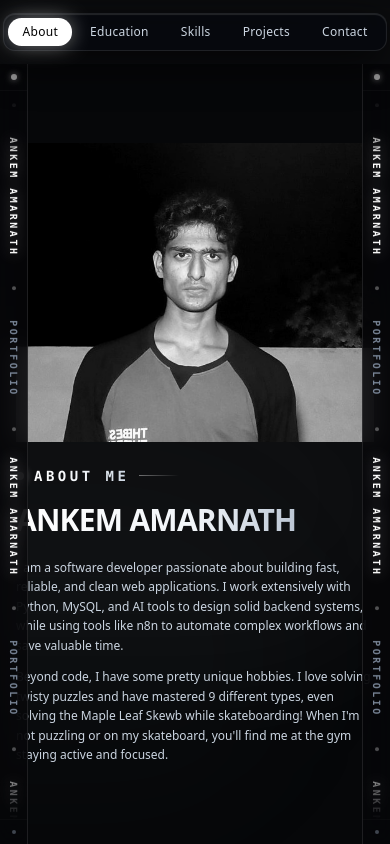
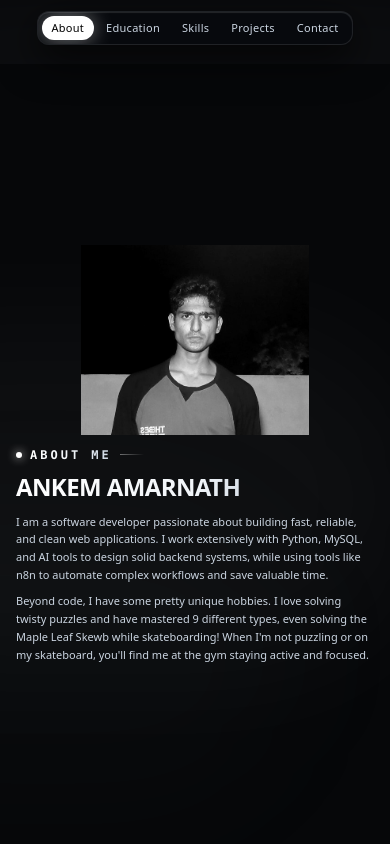
Before and after one commit to opensourceamar/amarnath-portfolio, a React (Vite) app: page / in a window 390 px wide. Built offline with nearby package versions, Linux system fonts and the light colour scheme.

Commit message:
Enhance mobile responsiveness across all portfolio sections while preserving desktop view

```diff
--- a/src/components/portfolio/AboutSection.tsx
+++ b/src/components/portfolio/AboutSection.tsx
@@ -1,47 +1,47 @@
 
 const AboutSection = () => {
   return (
-    <div className="w-full h-[calc(100vh-4rem)] flex items-center justify-center px-4 sm:px-8 lg:px-12 py-2 relative overflow-hidden bg-[#060709] text-slate-100 font-sans select-none">
+    <div className="w-full h-full min-h-[calc(100vh-4rem)] flex items-center justify-center px-4 sm:px-8 lg:px-12 py-2 sm:py-4 relative overflow-y-auto lg:overflow-hidden bg-[#060709] text-slate-100 font-sans select-none">
       {/* Silver & Slate Ambient Glow */}
       <div className="absolute top-1/3 left-1/4 -translate-x-1/2 w-[650px] h-[350px] bg-white/[0.035] rounded-full blur-3xl pointer-events-none" />
       <div className="absolute bottom-10 right-1/4 w-[500px] h-[300px] bg-slate-500/[0.03] rounded-full blur-3xl pointer-events-none" />
 
-      <div className="mx-auto max-w-6xl w-full grid grid-cols-1 lg:grid-cols-12 gap-6 lg:gap-10 items-center relative z-10">
+      <div className="mx-auto max-w-6xl w-full grid grid-cols-1 lg:grid-cols-12 gap-3 sm:gap-6 lg:gap-10 items-center relative z-10 py-1">
 
         {/* Left Half: Original Seamless B&W Portrait (No Box / No Border) */}
         <div className="lg:col-span-6 xl:col-span-6 flex justify-center lg:justify-start items-center">
-          <div className="w-full max-w-[420px] sm:max-w-[460px] lg:max-w-[490px]">
+          <div className="w-full max-w-[240px] sm:max-w-[340px] lg:max-w-[490px]">
             <img
               src="/amarnath_shirt_bw.jpg"
               alt="ANKEM AMARNATH"
-              className="w-full h-auto max-h-[480px] object-contain select-none pointer-events-none"
+              className="w-full h-auto max-h-[190px] sm:max-h-[280px] lg:max-h-[480px] object-contain select-none pointer-events-none"
             />
           </div>
         </div>
 
         {/* Right Half: Biography & Details (Clean, Open Typography - No Boxes) */}
-        <div className="lg:col-span-6 xl:col-span-6 flex flex-col justify-center space-y-4 text-left">
+        <div className="lg:col-span-6 xl:col-span-6 flex flex-col justify-center space-y-2 sm:space-y-4 text-left">
 
           {/* Section Eyebrow (Clean typography, no capsule) */}
-          <div className="flex items-center gap-2.5 text-sm sm:text-base font-mono uppercase tracking-[0.22em] text-slate-300">
-            <span className="w-2 h-2 rounded-full bg-white shadow-[0_0_10px_rgba(255,255,255,0.9)]" />
+          <div className="flex items-center gap-2 sm:gap-2.5 text-xs sm:text-base font-mono uppercase tracking-[0.22em] text-slate-300">
+            <span className="w-1.5 h-1.5 sm:w-2 sm:h-2 rounded-full bg-white shadow-[0_0_10px_rgba(255,255,255,0.9)]" />
             <span className="font-bold tracking-[0.25em] text-transparent bg-clip-text bg-gradient-to-r from-white via-slate-100 to-slate-300">ABOUT ME</span>
-            <span className="h-px w-10 bg-gradient-to-r from-white/40 to-transparent" />
+            <span className="h-px w-6 sm:w-10 bg-gradient-to-r from-white/40 to-transparent" />
           </div>
 
           {/* Name Header */}
           <div>
-            <h1 className="text-3xl sm:text-4xl md:text-5xl lg:text-5xl font-black tracking-tight text-transparent bg-clip-text bg-gradient-to-r from-white via-slate-100 to-slate-400">
+            <h1 className="text-2xl sm:text-4xl md:text-5xl lg:text-5xl font-black tracking-tight text-transparent bg-clip-text bg-gradient-to-r from-white via-slate-100 to-slate-400">
               ANKEM AMARNATH
             </h1>
           </div>
 
           {/* 2 Clean Bio Paragraphs */}
-          <div className="space-y-3 pt-1">
-            <p className="text-xs sm:text-sm md:text-base leading-relaxed text-slate-300 font-light max-w-2xl">
+          <div className="space-y-2 sm:space-y-3 pt-0.5 sm:pt-1">
+            <p className="text-[11px] sm:text-sm md:text-base leading-relaxed text-slate-300 font-light max-w-2xl">
               I am a software developer passionate about building fast, reliable, and clean web applications. I work extensively with Python, MySQL, and AI tools to design solid backend systems, while using tools like n8n to automate complex workflows and save valuable time.
             </p>
-            <p className="text-xs sm:text-sm md:text-base leading-relaxed text-slate-300 font-light max-w-2xl">
+            <p className="text-[11px] sm:text-sm md:text-base leading-relaxed text-slate-300 font-light max-w-2xl">
               Beyond code, I have some pretty unique hobbies. I love solving twisty puzzles and have mastered 9 different types, even solving the Maple Leaf Skewb while skateboarding! When I&apos;m not puzzling or on my skateboard, you&apos;ll find me at the gym staying active and focused.
             </p>
           </div>
--- a/src/components/portfolio/CertificatesSection.tsx
+++ b/src/components/portfolio/CertificatesSection.tsx
@@ -133,7 +133,28 @@ const CertificatesSection: React.FC = () => {
     return () => cancelAnimationFrame(animId);
   }, [isOrbitPaused]);
 
-  // Mouse Velocity & Drag Steering
+  // Orbital Radii adapting dynamically to screen width
+  const [orbitDim, setOrbitDim] = useState<{ rx: number; ry: number; isMobile: boolean }>({
+    rx: 210,
+    ry: 95,
+    isMobile: false,
+  });
+
+  useEffect(() => {
+    const handleResize = () => {
+      const isMobile = window.innerWidth < 768;
+      setOrbitDim({
+        rx: isMobile ? 120 : 210,
+        ry: isMobile ? 55 : 95,
+        isMobile,
+      });
+    };
+    handleResize();
+    window.addEventListener('resize', handleResize);
+    return () => window.removeEventListener('resize', handleResize);
+  }, []);
+
+  // Mouse & Touch Velocity & Drag Steering
   useEffect(() => {
     const handleMouseMove = (e: MouseEvent) => {
       const sectionEl = sectionRef.current;
@@ -154,30 +175,49 @@ const CertificatesSection: React.FC = () => {
       }
     };
 
+    const handleTouchMove = (e: TouchEvent) => {
+      if (isDraggingRef.current && e.touches[0]) {
+        const deltaX = e.touches[0].clientX - lastMouseXRef.current;
+        rotationAngleRef.current += deltaX * 0.007;
+        lastMouseXRef.current = e.touches[0].clientX;
+      }
+    };
+
     const handleMouseDown = (e: MouseEvent) => {
       if ((e.target as HTMLElement).closest('button, a')) return;
       isDraggingRef.current = true;
       lastMouseXRef.current = e.clientX;
     };
 
-    const handleMouseUp = () => {
+    const handleTouchStart = (e: TouchEvent) => {
+      if ((e.target as HTMLElement).closest('button, a')) return;
+      isDraggingRef.current = true;
+      if (e.touches[0]) lastMouseXRef.current = e.touches[0].clientX;
+    };
+
+    const handleDragEnd = () => {
       isDraggingRef.current = false;
     };
 
     window.addEventListener('mousemove', handleMouseMove);
     window.addEventListener('mousedown', handleMouseDown);
-    window.addEventListener('mouseup', handleMouseUp);
+    window.addEventListener('mouseup', handleDragEnd);
+    window.addEventListener('touchmove', handleTouchMove, { passive: true });
+    window.addEventListener('touchstart', handleTouchStart, { passive: true });
+    window.addEventListener('touchend', handleDragEnd);
 
     return () => {
       window.removeEventListener('mousemove', handleMouseMove);
       window.removeEventListener('mousedown', handleMouseDown);
-      window.removeEventListener('mouseup', handleMouseUp);
+      window.removeEventListener('mouseup', handleDragEnd);
+      window.removeEventListener('touchmove', handleTouchMove);
+      window.removeEventListener('touchstart', handleTouchStart);
+      window.removeEventListener('touchend', handleDragEnd);
     };
   }, [isOrbitPaused]);
 
-  // Orbital Radii for tight 3D perspective gallery
-  const radiusX = 210;
-  const radiusY = 95;
+  const radiusX = orbitDim.rx;
+  const radiusY = orbitDim.ry;
   const totalCerts = CERTIFICATES_DATA.length;
 
   return (
@@ -270,8 +310,8 @@ const CertificatesSection: React.FC = () => {
                   }}
                   className="absolute cursor-pointer select-none transition-transform duration-250 ease-out"
                   style={{
-                    width: `${card.width}px`,
-                    height: `${card.height}px`,
+                    width: `${orbitDim.isMobile ? card.width * 0.72 : card.width}px`,
+                    height: `${orbitDim.isMobile ? card.height * 0.72 : card.height}px`,
                     left: `calc(50% + ${posX}px)`,
                     top: `calc(50% + ${posY}px)`,
                     transform: `translate(-50%, -50%) rotate(${finalTilt}deg) scale(${scale})`,
--- a/src/components/portfolio/ContactSection.tsx
+++ b/src/components/portfolio/ContactSection.tsx
@@ -19,7 +19,7 @@ const ContactSection: React.FC<ContactSectionProps> = ({ onGoBack }) => {
   const [animatedBeamX, setAnimatedBeamX] = useState<number>(0.5);
 
   // =========================================================================
-  // 1. MOUSE TRACKING
+  // 1. MOUSE & TOUCH TRACKING
   // =========================================================================
   useEffect(() => {
     const handleMouseMove = (e: MouseEvent) => {
@@ -31,8 +31,24 @@ const ContactSection: React.FC<ContactSectionProps> = ({ onGoBack }) => {
       beamAngleRef.current.target = relX;
     };
 
+    const handleTouchMove = (e: TouchEvent) => {
+      const container = containerRef.current;
+      if (!container || !e.touches[0]) return;
+
+      const rect = container.getBoundingClientRect();
+      const relX = Math.max(0, Math.min(1, (e.touches[0].clientX - rect.left) / (rect.width || window.innerWidth || 1)));
+      beamAngleRef.current.target = relX;
+    };
+
     window.addEventListener('mousemove', handleMouseMove);
-    return () => window.removeEventListener('mousemove', handleMouseMove);
+    window.addEventListener('touchmove', handleTouchMove, { passive: true });
+    window.addEventListener('touchstart', handleTouchMove, { passive: true });
+
+    return () => {
+      window.removeEventListener('mousemove', handleMouseMove);
+      window.removeEventListener('touchmove', handleTouchMove);
+      window.removeEventListener('touchstart', handleTouchMove);
+    };
   }, []);
 
   // Smooth Pendulum Physics for Half-Body Upside-Down Stickman & Light Cone
--- a/src/components/portfolio/EducationSection.tsx
+++ b/src/components/portfolio/EducationSection.tsx
@@ -128,9 +128,9 @@ const EducationSection: React.FC = () => {
         </div>
 
         {/* ===================================================================== */}
-        {/* SPLIT & CONVERGE DEGREE CARDS (In Full Rich Original Colors)          */}
+        {/* DESKTOP: SPLIT & CONVERGE DEGREE CARDS (md+ screens)                 */}
         {/* ===================================================================== */}
-        <div className="relative w-full max-w-5xl min-h-[420px] sm:min-h-[440px] flex items-center justify-center mt-2">
+        <div className="hidden md:flex relative w-full max-w-5xl min-h-[420px] sm:min-h-[440px] items-center justify-center mt-2">
           <div className="relative w-full h-[420px] sm:h-[440px] flex items-center justify-center">
             {EDU_CARDS.map((card, index) => {
               const offsets = [-348, 0, 348];
@@ -195,6 +195,58 @@ const EducationSection: React.FC = () => {
             })}
           </div>
         </div>
+
+        {/* ===================================================================== */}
+        {/* MOBILE: SWIPEABLE SNAP CAROUSEL (< md screens)                        */}
+        {/* ===================================================================== */}
+        <div className="flex md:hidden flex-col items-center w-full mt-1">
+          <div className="w-full flex gap-3 overflow-x-auto snap-x snap-mandatory px-3 py-2 scrollbar-hide">
+            {EDU_CARDS.map((card) => (
+              <div
+                key={`mob-${card.id}`}
+                className="w-[280px] shrink-0 snap-center rounded-2xl border border-white/15 bg-gradient-to-b from-[#11141d]/95 via-[#0b0d13]/95 to-[#06070a]/95 text-left shadow-[0_10px_30px_rgba(0,0,0,0.85)] backdrop-blur-2xl overflow-hidden flex flex-col justify-between"
+              >
+                {/* Card Media Header */}
+                <div className="relative h-36 w-full overflow-hidden">
+                  <img
+                    src={card.image}
+                    alt={card.degree}
+                    className="w-full h-full object-cover"
+                  />
+                  <div className="absolute inset-0 bg-gradient-to-t from-[#0b0d13] via-[#0b0d13]/40 to-transparent" />
+
+                  <div className="absolute bottom-2 left-2.5 right-2.5 flex items-center justify-between text-xs">
+                    <span className="flex items-center gap-1 text-[10px] font-medium text-slate-300 bg-black/70 px-2 py-0.5 rounded-md border border-white/10">
+                      <Calendar size={10} className="text-slate-300" />
+                      {card.year}
+                    </span>
+                    <span className="text-[10px] font-bold text-white bg-white/20 px-2 py-0.5 rounded-md border border-white/25">
+                      {card.grade}
+                    </span>
+                  </div>
+                </div>
+
+                {/* Card Content Details */}
+                <div className="p-3.5 flex-1 flex flex-col justify-start">
+                  <h3 className="text-sm font-black text-white tracking-tight leading-snug mb-1">
+                    {card.degree}
+                  </h3>
+                  <p className="text-[11px] font-medium text-slate-400 mb-1.5 line-clamp-2">
+                    {card.institution}
+                  </p>
+                  <p className="text-[11px] leading-relaxed text-slate-300 font-light line-clamp-3">
+                    {card.description}
+                  </p>
+                </div>
+              </div>
+            ))}
+          </div>
+
+          {/* Swipe indicator */}
+          <div className="flex items-center gap-1.5 mt-2 text-[10px] font-mono text-slate-400">
+            <span>◀ SWIPE TO VIEW DEGREES ▶</span>
+          </div>
+        </div>
       </div>
     </div>
   );
--- a/src/components/portfolio/ProjectsSection.tsx
+++ b/src/components/portfolio/ProjectsSection.tsx
@@ -421,10 +421,14 @@ const ProjectsSection: React.FC = () => {
       const cosRot = Math.cos(GALAXY_TILT_ANGLE);
       const sinRot = Math.sin(GALAXY_TILT_ANGLE);
 
+      const isMobile = width < 768;
+      const radiusScale = isMobile ? Math.min(width / 720, 0.68) : 1;
+
       const newPos = PLANETS.map((planet, i) => {
         const ang = anglesRef.current[i];
-        const localX = Math.cos(ang) * planet.orbitRadiusX;
-        const localY = Math.sin(ang) * planet.orbitRadiusX * DISK_INCLINATION_Y;
+        const radX = planet.orbitRadiusX * radiusScale;
+        const localX = Math.cos(ang) * radX;
+        const localY = Math.sin(ang) * radX * DISK_INCLINATION_Y;
 
         const px = centerX + (localX * cosRot - localY * sinRot);
         const py = centerY + (localX * sinRot + localY * cosRot);
--- a/src/components/portfolio/SideStrips.tsx
+++ b/src/components/portfolio/SideStrips.tsx
@@ -38,7 +38,7 @@ const SideStrips: React.FC = () => {
       {/* Left Slim Vertical Strip (Moving top to down) */}
       <aside
         aria-hidden="true"
-        className="absolute left-0 top-0 bottom-0 w-7 sm:w-8 z-20 pointer-events-none flex flex-col items-center justify-between bg-[#060709]/85 backdrop-blur-md border-r border-white/10"
+        className="absolute left-0 top-0 bottom-0 w-7 sm:w-8 z-20 pointer-events-none hidden md:flex flex-col items-center justify-between bg-[#060709]/85 backdrop-blur-md border-r border-white/10"
       >
         {/* Top Accent Pip */}
         <div className="w-full flex items-center justify-center py-2.5 border-b border-white/5 opacity-60">
@@ -62,7 +62,7 @@ const SideStrips: React.FC = () => {
       {/* Right Slim Vertical Strip (Moving top to down) */}
       <aside
         aria-hidden="true"
-        className="absolute right-0 top-0 bottom-0 w-7 sm:w-8 z-20 pointer-events-none flex flex-col items-center justify-between bg-[#060709]/85 backdrop-blur-md border-l border-white/10"
+        className="absolute right-0 top-0 bottom-0 w-7 sm:w-8 z-20 pointer-events-none hidden md:flex flex-col items-center justify-between bg-[#060709]/85 backdrop-blur-md border-l border-white/10"
       >
         {/* Top Accent Pip */}
         <div className="w-full flex items-center justify-center py-2.5 border-b border-white/5 opacity-60">
--- a/src/components/portfolio/SkillsSection.tsx
+++ b/src/components/portfolio/SkillsSection.tsx
@@ -491,9 +491,28 @@ const SkillsSection: React.FC = () => {
       }
     };
 
+    const handleTouchStart = (e: TouchEvent) => {
+      if (!e.touches[0]) return;
+      const rect = canvas.getBoundingClientRect();
+      const x = e.touches[0].clientX - rect.left;
+      const y = e.touches[0].clientY - rect.top;
+
+      const found = findHitCapsule(x, y);
+      if (found) {
+        setSelectedSkill(found.item);
+        setHoveredSkill(found.item);
+        Body.applyForce(found.body, found.body.position, {
+          x: (Math.random() - 0.5) * 0.05,
+          y: -0.09,
+        });
+        spawnDiamondSparks(found.body.position.x, found.body.position.y, 3, true);
+      }
+    };
+
     canvas.addEventListener('mousemove', handleMouseMove);
     canvas.addEventListener('click', handleClick);
     canvas.addEventListener('dblclick', handleDoubleClick);
+    canvas.addEventListener('touchstart', handleTouchStart, { passive: true });
 
     const runner = Runner.create();
     runnerRef.current = runner;
--- a/src/pages/Index.tsx
+++ b/src/pages/Index.tsx
@@ -249,9 +249,9 @@ const Index = () => {
       <div className="fixed bottom-0 right-10 w-[500px] h-[300px] bg-gradient-to-t from-slate-400/[0.03] to-transparent rounded-full blur-3xl pointer-events-none z-0" />
 
       {/* Header Navigation: Floating Frosted Glass Segmented Dock */}
-      <header className="fixed top-0 left-0 right-0 h-16 z-50 flex items-center justify-center pointer-events-none px-4">
-        <nav className="pointer-events-auto bg-[#07090e]/85 backdrop-blur-2xl border border-white/10 p-1 sm:p-1.5 rounded-xl shadow-[0_12px_40px_rgba(0,0,0,0.8),inset_0_1px_1px_rgba(255,255,255,0.12)]">
-          <ul className="flex items-center gap-1 sm:gap-2">
+      <header className="fixed top-0 left-0 right-0 h-14 sm:h-16 z-50 flex items-center justify-center pointer-events-none px-2 sm:px-4">
+        <nav className="pointer-events-auto bg-[#07090e]/90 backdrop-blur-2xl border border-white/10 p-1 sm:p-1.5 rounded-xl shadow-[0_12px_40px_rgba(0,0,0,0.8),inset_0_1px_1px_rgba(255,255,255,0.12)] max-w-full overflow-x-auto scrollbar-hide">
+          <ul className="flex items-center gap-0.5 sm:gap-2">
             {[
               { id: 'about' as const, label: 'About' },
               { id: 'education' as const, label: 'Education' },
@@ -264,7 +264,7 @@ const Index = () => {
                 <li key={id}>
                   <button
                     onClick={() => scrollToSection(id)}
-                    className={`relative px-3.5 sm:px-5 py-1.5 rounded-lg text-xs sm:text-sm font-medium tracking-wide transition-all duration-200 focus:outline-none cursor-pointer flex items-center justify-center ${
+                    className={`relative px-2.5 sm:px-5 py-1 sm:py-1.5 rounded-lg text-[11px] sm:text-sm font-medium tracking-wide transition-all duration-200 focus:outline-none cursor-pointer flex items-center justify-center ${
                       isActive
                         ? 'bg-white text-black font-bold shadow-[0_0_20px_rgba(255,255,255,0.45)]'
                         : 'text-slate-300 hover:text-white hover:bg-white/[0.08]'
```
